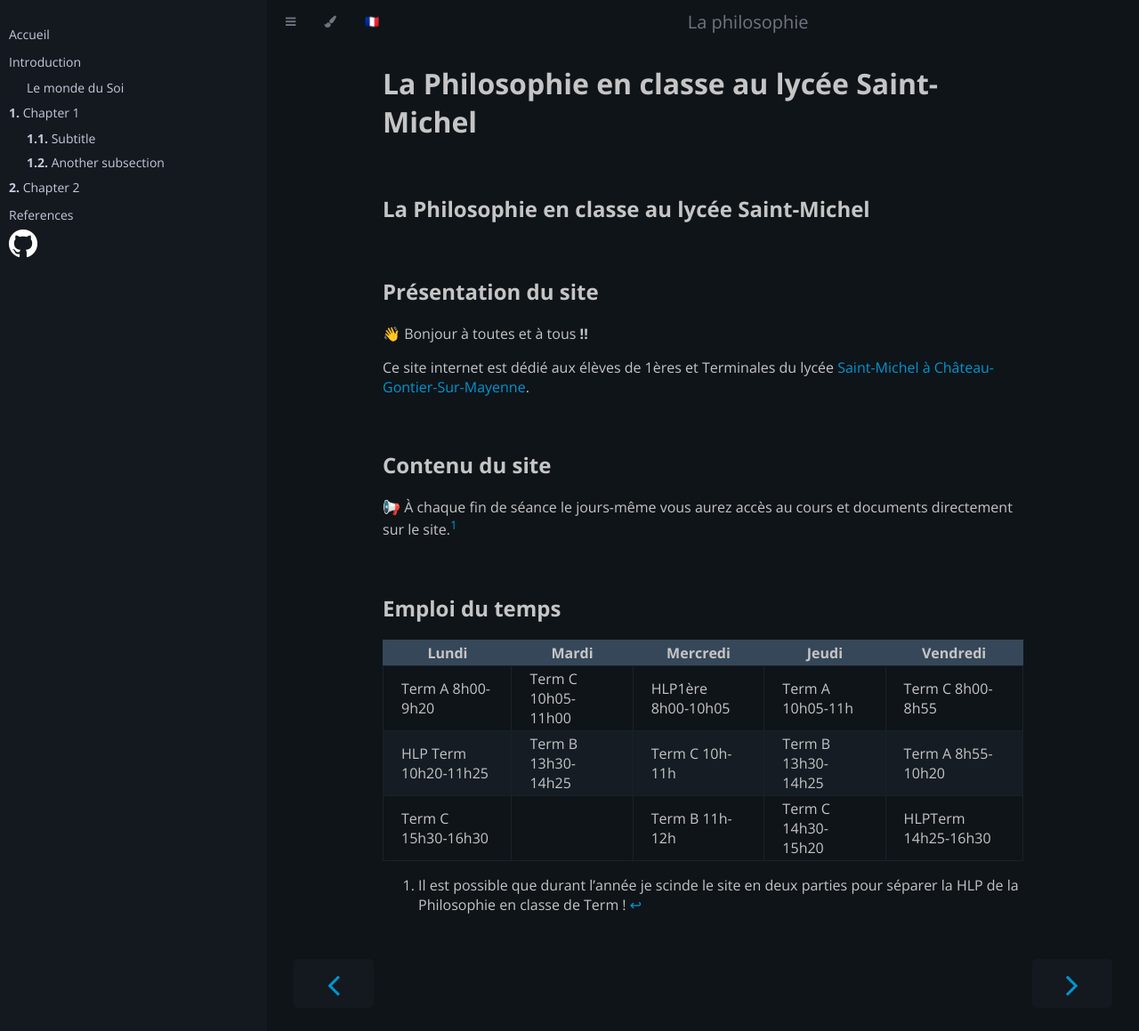
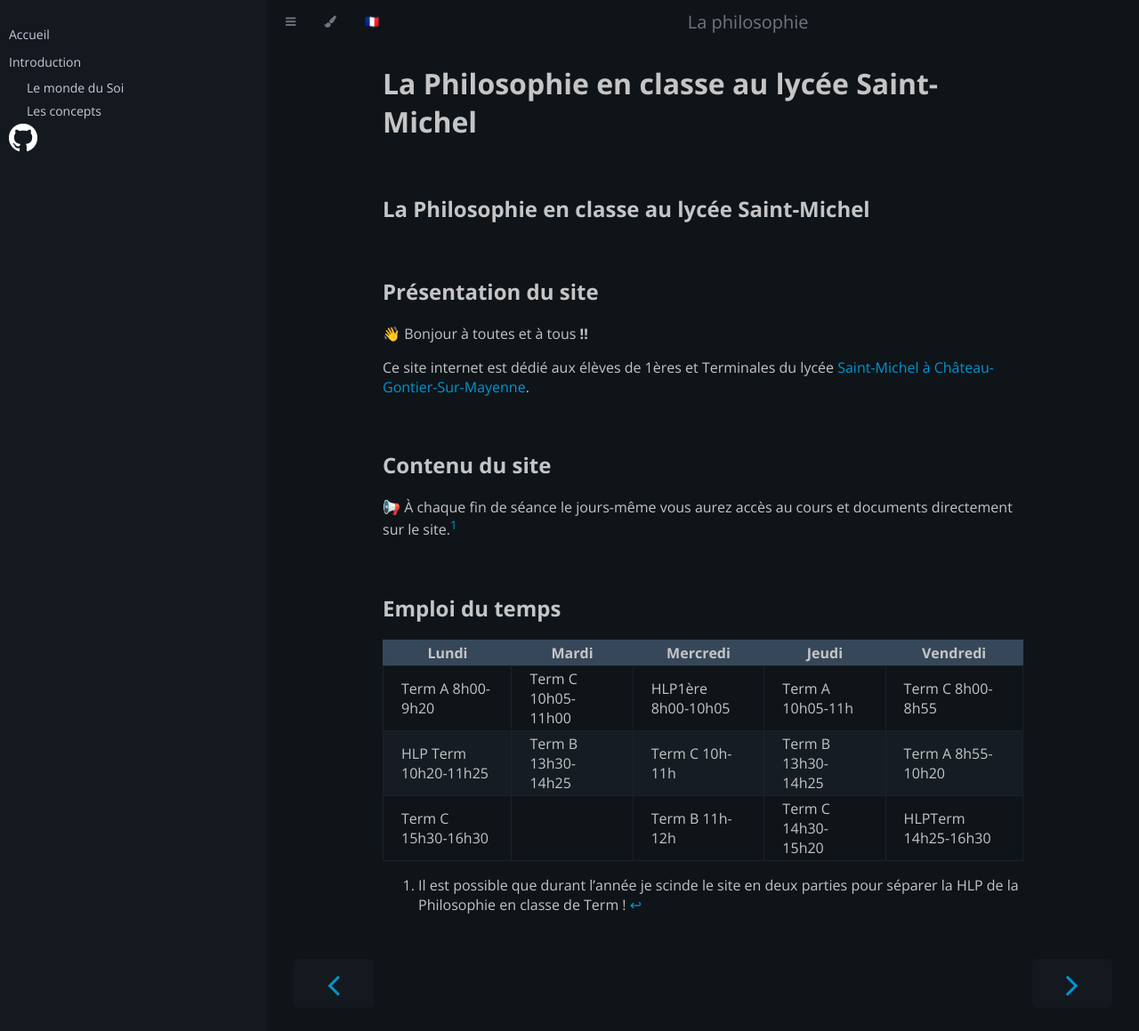
Before and after one commit to la-philosophie/cours, a Jekyll site: the page built from index.md, in a window 1280 px wide and 1183 px high. Shown: the top 1159 px of the window at 89% size. Built offline with Jekyll 4.4.1, drawn with Linux system fonts in a browser that asks for light colours; our own code applies the rules of GitHub Pages for plain Markdown files; part of the change alters nothing that is shown.

Commit message:
Update _config.yml

```diff
--- a/_config.yml
+++ b/_config.yml
@@ -35,11 +35,12 @@ prologues:
   - path: chapters/prologue.md
     sections:
       - path: chapters/prologue2.md
-chapters:
-  - path: chapters/01.md
-    sections:
-      - path: chapters/01-1.md
-      - path: chapters/01-2.md
-  - path: chapters/02.md
-epilogues:
-  - path: chapters/epilogue.md
+      - path: chapters/prologue3.md
+#chapters:
+#  - path: chapters/01.md
+#    sections:
+#      - path: chapters/01-1.md
+#      - path: chapters/01-2.md
+#  - path: chapters/02.md
+#epilogues:
+#  - path: chapters/epilogue.md
```
